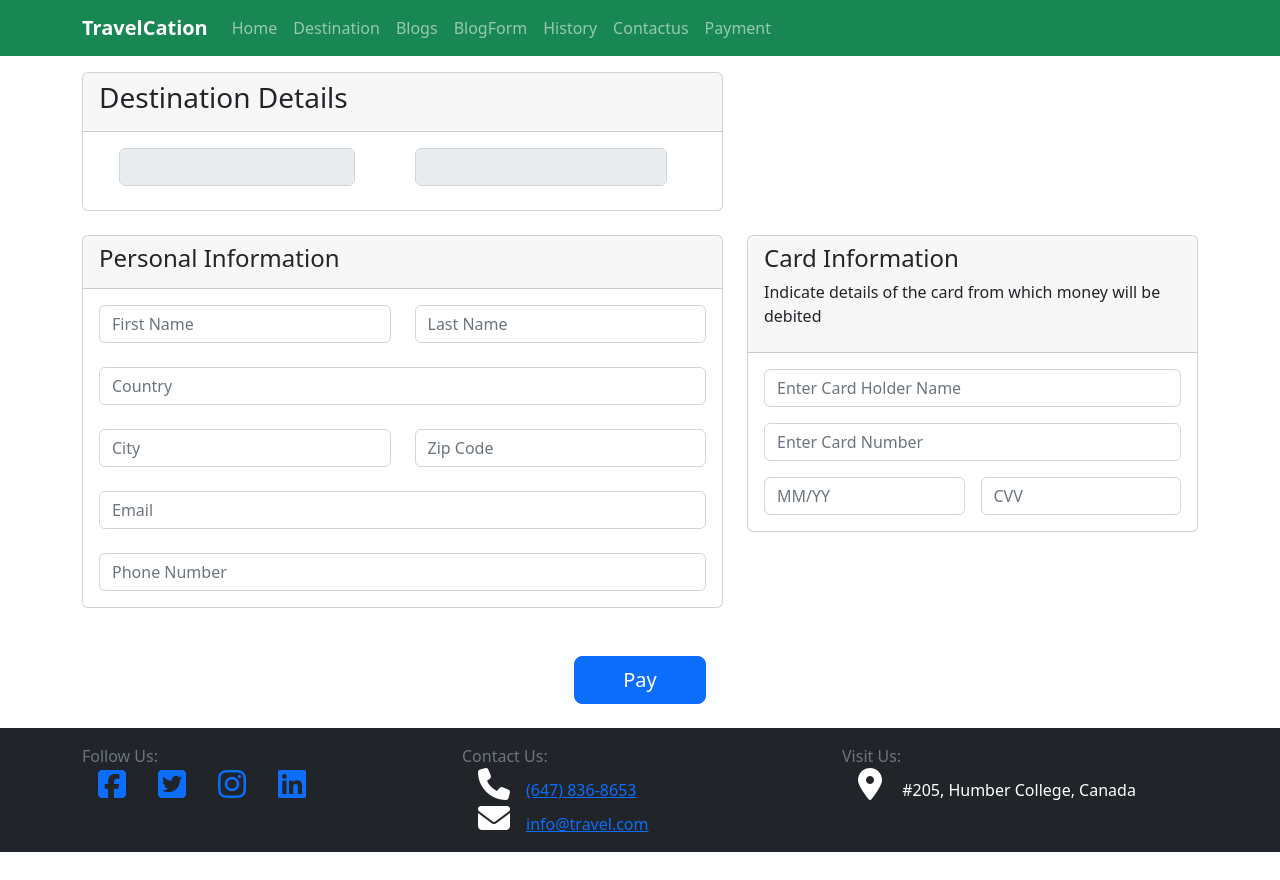
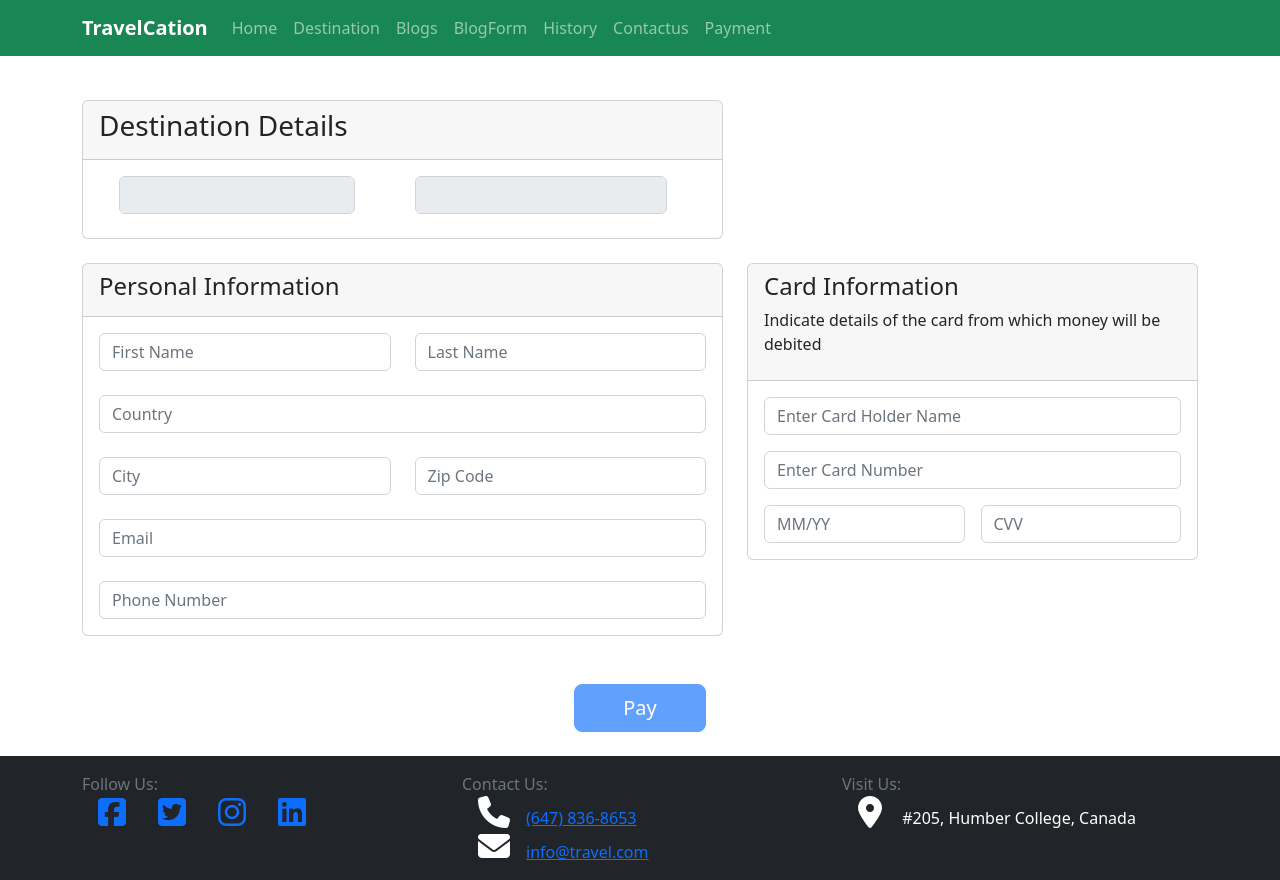
Before and after one commit to vks99/TravelCationAngular, an Angular app in the folder travel-client/: page /payment in a window 1280 px wide. Before the commit the page ends 852 px from the top, so only its background shows below. Built offline with nearby package versions, Linux system fonts and the light colour scheme.

Commit message:
added constant headerand payment page validation

```diff
--- a/travel-client/src/app/navigation/navigation.component.css
+++ b/travel-client/src/app/navigation/navigation.component.css
@@ -0,0 +1,8 @@
+.main-nav {
+position: fixed;
+  top: 0;
+  left: 0;
+  width: 100%;
+  /* background-color: #333; */
+  z-index: 1; /* Add a z-index value to keep the navigation bar in front */
+  }
--- a/travel-client/src/app/payment/payment.component.css
+++ b/travel-client/src/app/payment/payment.component.css
@@ -0,0 +1,4 @@
+.payment-page{
+    margin-top: 100px;
+    position: relative;
+}
--- a/travel-client/src/app/payment/payment.component.html
+++ b/travel-client/src/app/payment/payment.component.html
@@ -1,4 +1,5 @@
-<div class="container mt-3">
+<div class="payment-page">
+<div class="container mt-5">
   <!-- card for fetching the destination package name and price -->
   <div class="row">
     <div class="col-md-7">
@@ -51,7 +52,9 @@
                     class="form-control"
                     required
                   />
+                  <div *ngIf="firstname.touched && firstname.invalid" style="color:red">First Name is required</div>
                 </div>
+
               </div>
               <div class="col-md-6">
                 <div class="form-group">
@@ -167,7 +170,9 @@
                     class="form-control"
                     required
                   />
+                  <div *ngIf="cardnumber.touched && cardnumber.invalid" style="color:red">Card Number is required</div>
                 </div>
+
               </div>
               <div class="col-md-6">
                 <div class="form-group">
@@ -180,6 +185,7 @@
                     class="form-control"
                     required
                   />
+                  <div *ngIf="monthYear.touched && monthYear.invalid" style="color:red">Expiry is required</div>
                 </div>
               </div>
               <div class="col-md-6">
@@ -193,6 +199,7 @@
                     class="form-control"
                     required
                   />
+                  <div *ngIf="cvv.touched && cvv.invalid" style="color:red">cvv is required</div>
                 </div>
               </div>
             </div>
@@ -202,7 +209,7 @@
     </div>
       <div class="row">
         <div class="col-md-12 d-flex justify-content-center">
-          <button type="submit" class="btn btn-primary btn-lg px-5 my-4">
+          <button type="submit" class="btn btn-primary btn-lg px-5 my-4" [disabled]="paymentForm.invalid">
             Pay
           </button>
         </div>
@@ -214,3 +221,4 @@
     </form>
   </div>
 </div>
+</div>
```
